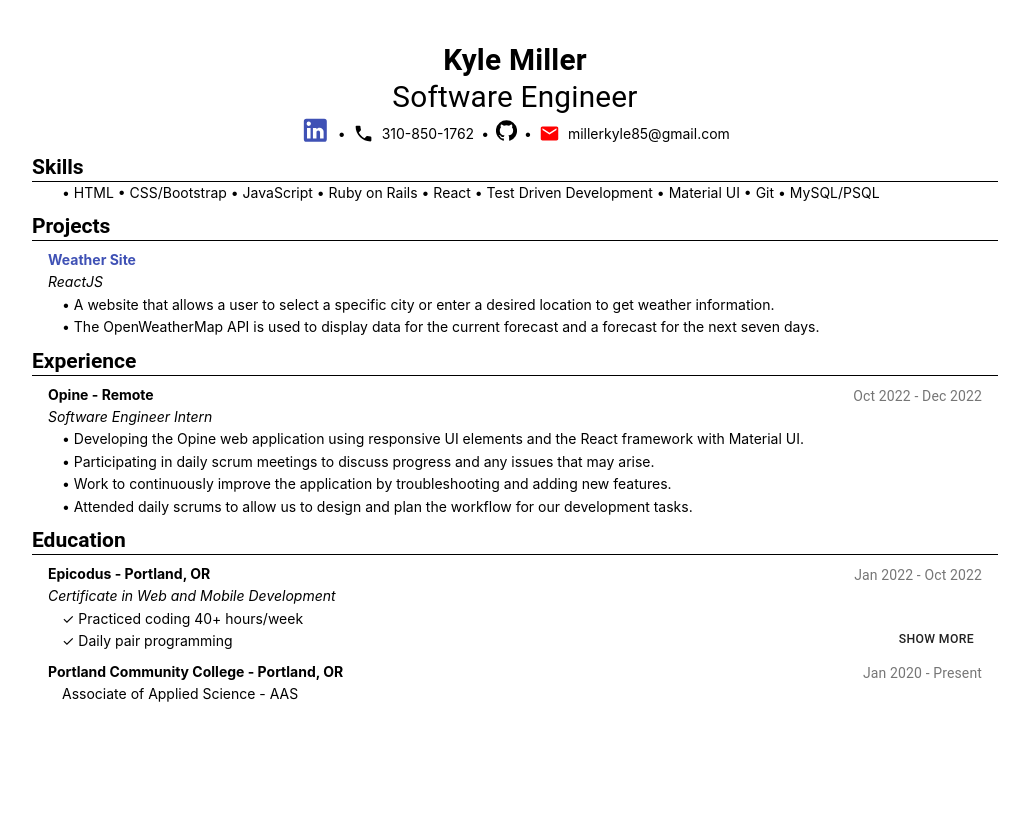
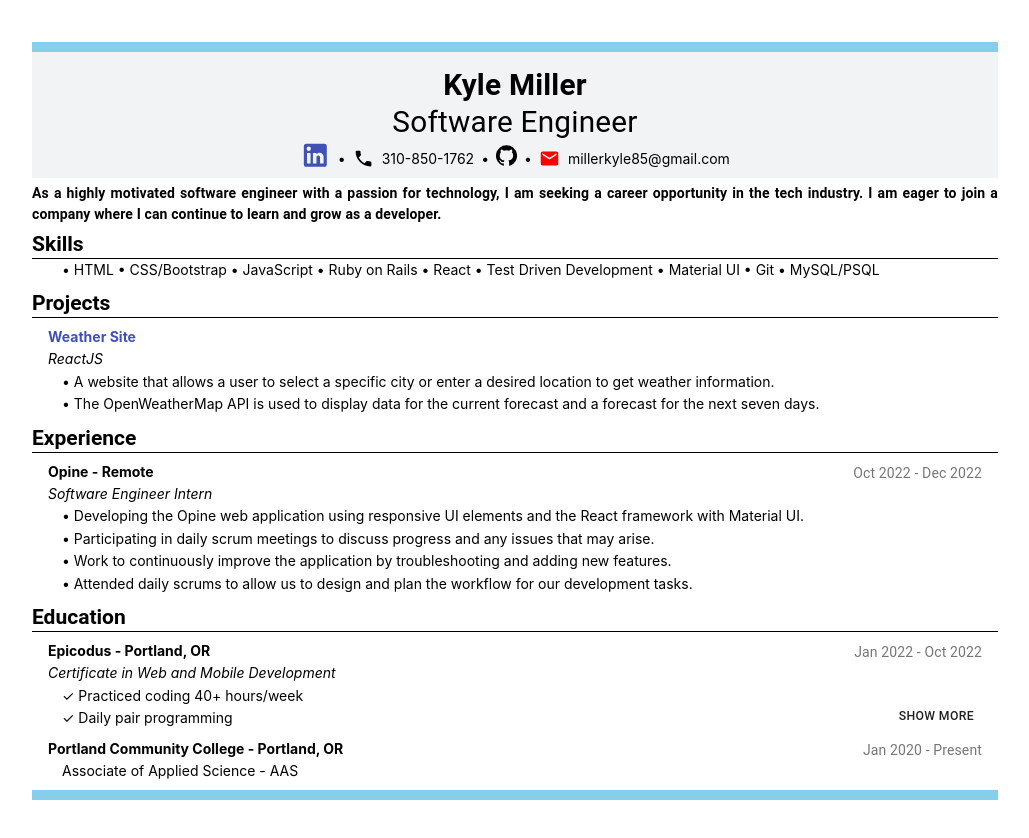
Before and after one commit to kylemiller13/resume, a React (Create React App) app: page / in a window 1280 px wide. Shown: the top 838 px of the page, without its empty margins (125-1154 px from the left). Before the commit the page ends 800 px from the top, so only its background shows below. Built offline with nearby package versions, Linux system fonts and the light colour scheme.

Commit message:
add background for header & icons with top & bottom border. Add summary

```diff
--- a/src/components/App.js
+++ b/src/components/App.js
@@ -5,7 +5,7 @@ import ContactInfo from './sections/ContactInfo';
 import Projects from './sections/Projects.js';
 import Experience from './sections/Experience.js';
 import Education from './sections/Education.js';
-
+import Summary from './sections/Summary.js';
 
 
 function App() {
@@ -17,6 +17,8 @@ function App() {
             <Header />
 
             <ContactInfo />
+
+            <Summary />
 
             <Skills />
 
--- a/src/components/sections/ContactInfo.js
+++ b/src/components/sections/ContactInfo.js
@@ -10,7 +10,8 @@ const useStyles = makeStyles({
   iconsContainer: {
     display: 'flex',
     alignItems: 'center',
-    justifyContent: 'center'
+    justifyContent: 'center',
+    backgroundColor: '#F2F3F5'
   },
   iconsIcon: {
     marginRight: 8,
--- a/src/components/sections/Education.js
+++ b/src/components/sections/Education.js
@@ -1,5 +1,6 @@
 import React, { useState } from 'react';
 import { Typography, List, ListItem, Divider, ListItemSecondaryAction, Button, Collapse } from '@material-ui/core';
+
 
 
 function Education() {
@@ -12,8 +13,8 @@ function Education() {
   return (
     <div>
       <Typography align="left" variant="h5"><strong>Education</strong></Typography>
-        <Divider variant="fullWidth" style={{ backgroundColor: '#000', }} />
-        <List type="ordered" style={{ paddingTop: 0 }}>
+        <Divider variant="fullWidth" style={{ backgroundColor: '#000' }} />
+        <List type="ordered" style={{ paddingTop: 0, borderBottom: '10px solid #87CEEB' }}>
           <ListItem style={{ paddingBottom: 0 }}><strong>Epicodus - Portland, OR</strong>
             <ListItemSecondaryAction style={{ top: 20 }}>
               <Typography color="textSecondary">Jan 2022 - Oct 2022</Typography>
--- a/src/components/sections/Header.js
+++ b/src/components/sections/Header.js
@@ -3,7 +3,7 @@ import { Typography} from '@material-ui/core';
 
 function Header() {
   return (
-    <div>
+    <div className='header'>
       <Typography align="center" variant="h4"><strong>Kyle Miller</strong></Typography>
       <Typography align="center" variant="h4">Software Engineer</Typography>
     </div>
--- /dev/null
+++ b/src/components/sections/Summary.js
@@ -0,0 +1,12 @@
+import React from 'react';
+import {Typography}  from '@material-ui/core';
+
+function Summary() {
+  return (
+    <div>
+      <Typography style={{ paddingTop: 5, paddingBottom: 5}}><strong>As a highly motivated software engineer with a passion for technology, I am seeking a career opportunity in the tech industry. I am eager to join a company where I can continue to learn and grow as a developer.</strong></Typography>
+    </div>
+  );
+}
+
+export default Summary;
--- a/src/index.css
+++ b/src/index.css
@@ -50,3 +50,9 @@ margin-right: auto;
 .border-1 {
   border-width: 1;
 }
+
+.header{
+  border-top: 10px solid #87CEEB;
+  padding-top: 15px;
+  background-color: #F2F3F5;
+}
```
